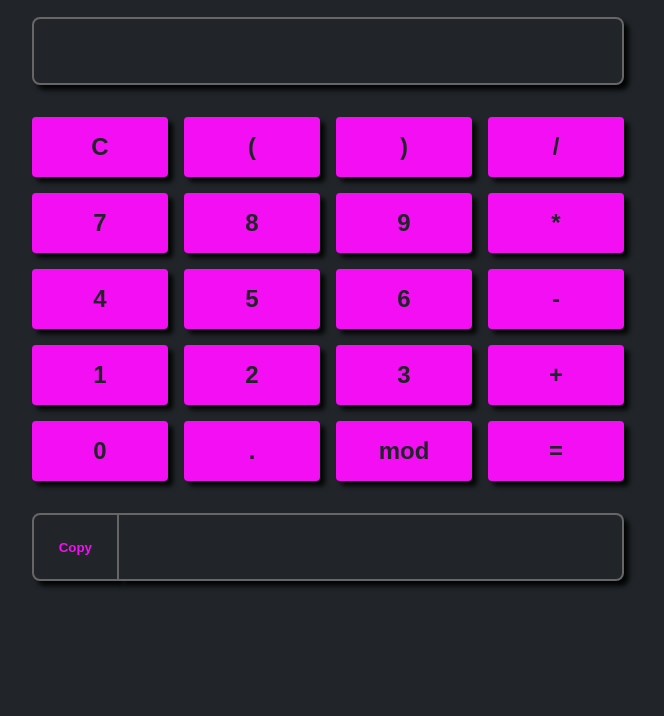
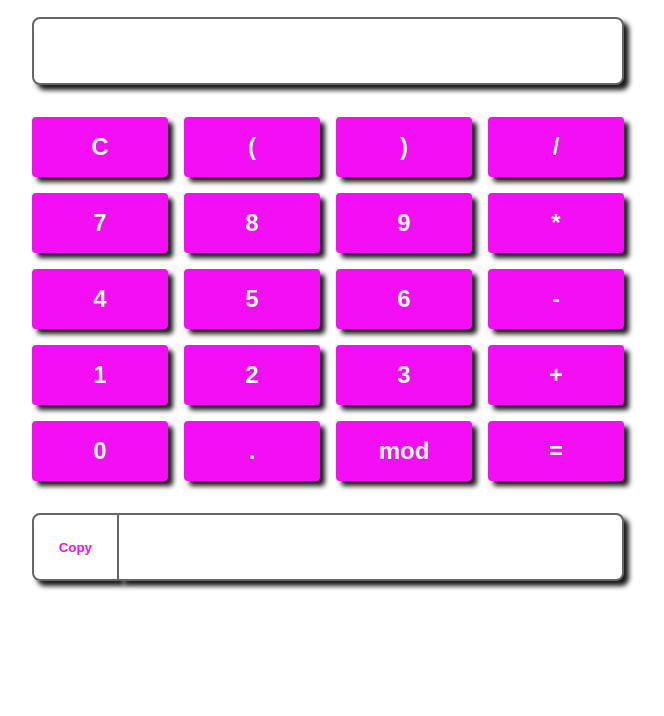
Before and after one commit to Ledozera/calculadora.js, a plain HTML site: page index.html in a window 1280 px wide. Shown: the part 84-800 px from the top of the page, without its empty margins (312-976 px from the left). Drawn offline with Linux system fonts and the light colour scheme.

Commit message:
bg-color change

```diff
--- a/style.css
+++ b/style.css
@@ -5,7 +5,7 @@
 }
 
 :root {
-  --bg-color: #212529;
+  --bg-color: #fff;
   --border-color: #666;
   --primary-color: #f40ef4;
   --error-color: #ff0043;
```
